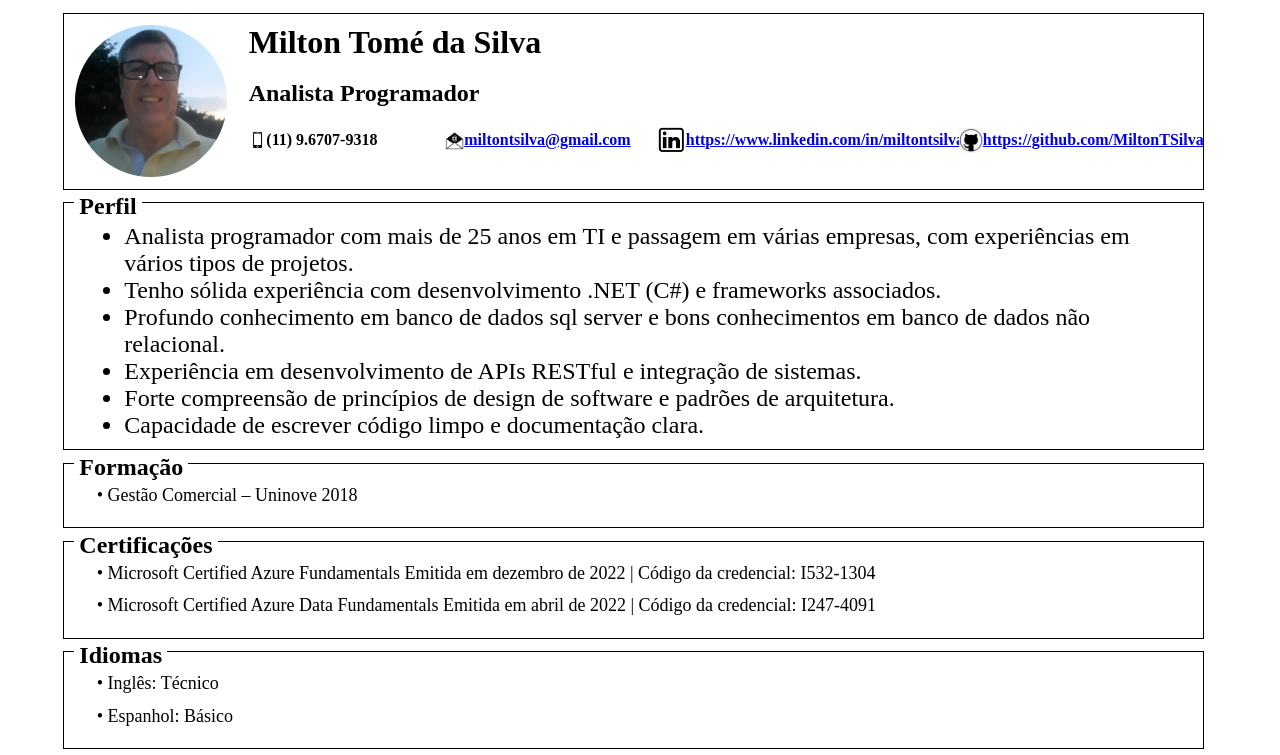
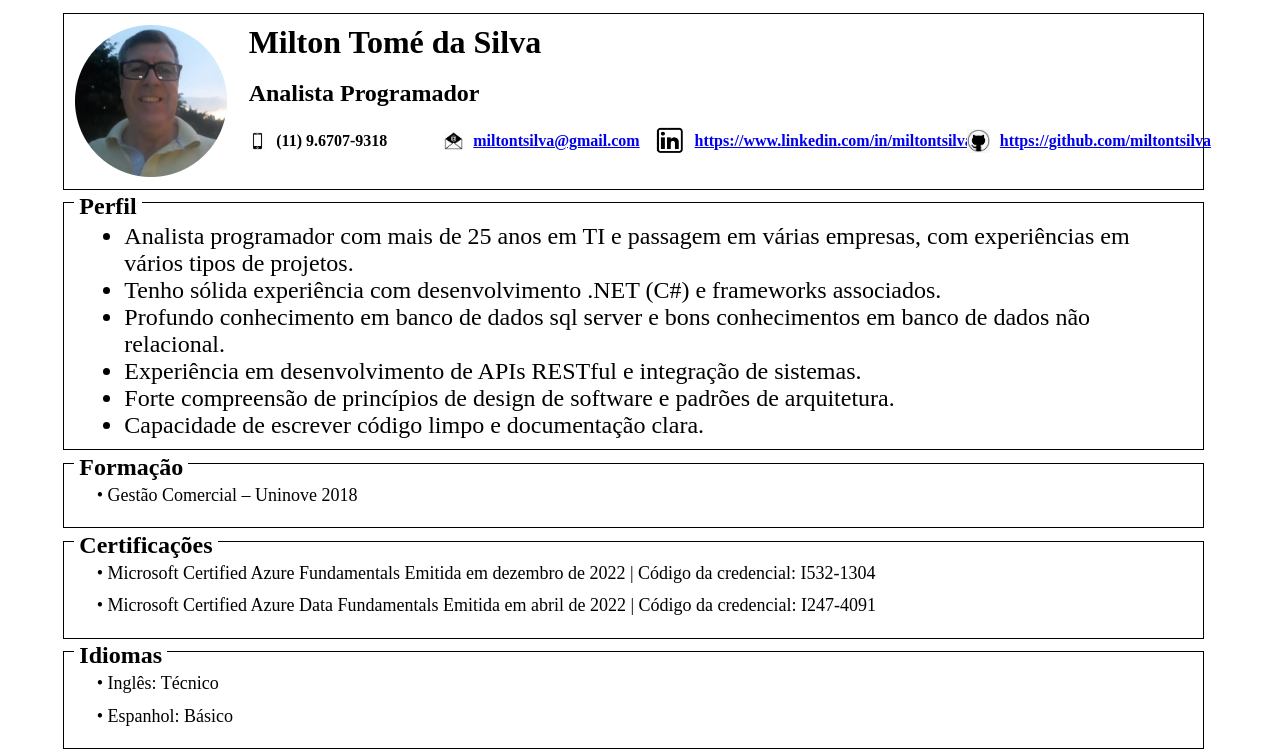
Before and after one commit to MiltonTSilva/cv, a plain HTML site: page index.html in a window 1280 px wide. Shown: the top 755 px of the page. Drawn offline with Linux system fonts and the light colour scheme.

Commit message:
Update index.html

```diff
--- a/index.html
+++ b/index.html
@@ -66,6 +66,7 @@
       }
 
       .imgContent {
+        margin-right: 10px;
         width: 10%;
       }
 
@@ -175,9 +176,9 @@
                   >
                 </h3>
                 <h3 class="flex flex-align-items-center link">
-                  <img class="imgContent" src="github.png" alt="github" />
+                  <img class="imgContent" src="github.png" alt="github" /><span></span>
                   <a href="https://github.com/MiltonTSilva"
-                    >https://github.com/MiltonTSilva</a
+                    >https://github.com/miltontsilva</a
                   >
                 </h3>
               </div>
```
